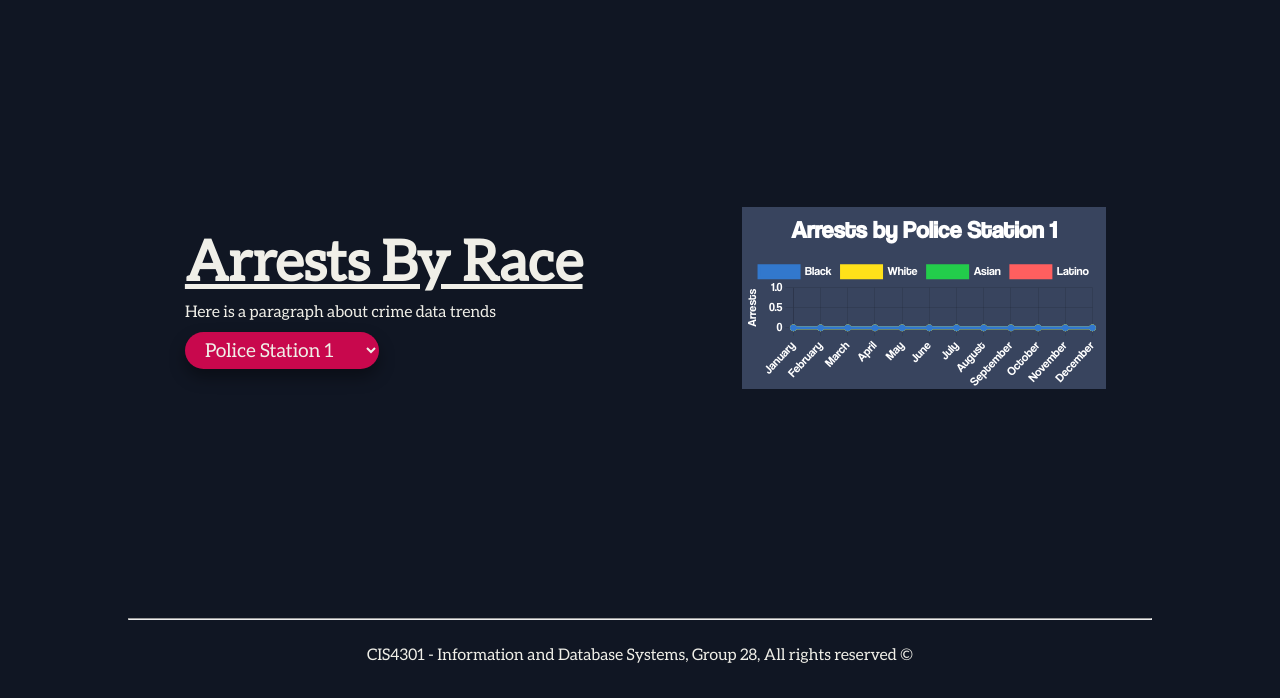
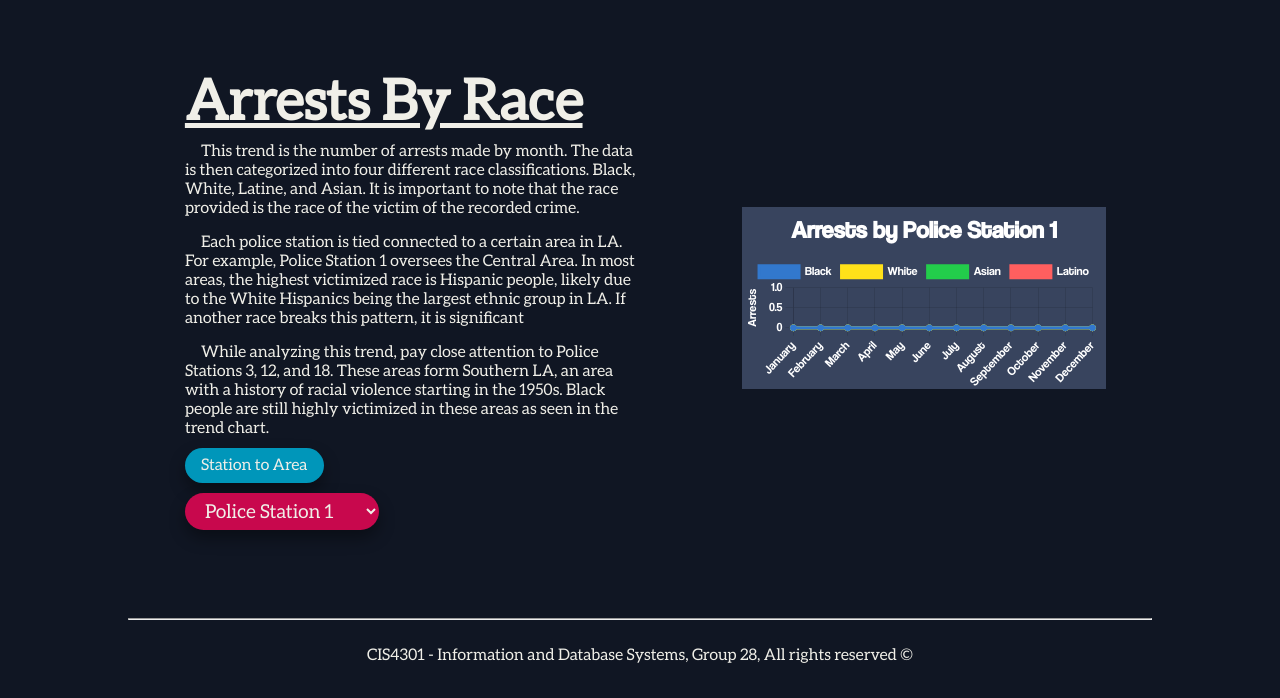
Before and after one commit to Train050/LACrimeDatabase, a website: page FrontEnd/ArrestsByRace.html in a window 1280 px wide. Shown: the part 102-800 px from the top of the page. Drawn offline with nearby package versions, Linux system fonts and the light colour scheme; no server answers.

Commit message:
Analysis of Arrests by Race, Gun Crimes

```diff
--- a/FrontEnd/ArrestsByRace.html
+++ b/FrontEnd/ArrestsByRace.html
@@ -44,7 +44,13 @@
 		<div class="grid__container__left">
 			<div class="grid__content">
 				<h1><u>Arrests By Race</u></h1>
-				<p>Here is a paragraph about crime data trends</p>
+				<p>&emsp;This trend is the number of arrests made by month. The data is then categorized into four different race classifications. Black, White, Latine, and Asian. It is important to note that the race provided is the race of the victim of the recorded crime.</p>
+				<p>&emsp;Each police station is tied connected to a certain area in LA. For example, Police Station 1 oversees the Central Area. In most areas, the highest victimized race is Hispanic people, likely due to the White Hispanics being the largest ethnic group in LA. If another race breaks this pattern, it is significant</p>
+				<p>&emsp;While analyzing this trend, pay close attention to Police Stations 3, 12, and 18. These areas form Southern LA, an area with a history of racial violence starting in the 1950s. Black people are still highly victimized in these areas as seen in the trend chart.</p>
+
+				<button class="button__alt1">
+					<a href="https://lapdonlinestrgeacc.blob.core.usgovcloudapi.net/lapdonlinemedia/2021/12/LAPD-Area-Stations.pdf" class="button__text">Station to Area</a>
+				</button>
 				<form name="ArrestsByRace_Form">
 					<select name="ArrestsByRace_Input" id="ArrestsByRace_Input" onchange="this.form.submit()">
 						<option value="Station1">Police Station 1</option>
@@ -56,13 +62,13 @@
 						<option value="Station7">Police Station 7</option>
 						<option value="Station8">Police Station 8</option>
 						<option value="Station9">Police Station 9</option>
-						<option value="Station16">Police Station 10</option>
-						<option value="Station10">Police Station 11</option>
-						<option value="Station11">Police Station 12</option>
-						<option value="Station12">Police Station 13</option>
-						<option value="Station13">Police Station 14</option>
-						<option value="Station14">Police Station 15</option>
-						<option value="Station15">Police Station 16</option>
+						<option value="Station10">Police Station 10</option>
+						<option value="Station11">Police Station 11</option>
+						<option value="Station12">Police Station 12</option>
+						<option value="Station13">Police Station 13</option>
+						<option value="Station14">Police Station 14</option>
+						<option value="Station15">Police Station 15</option>
+						<option value="Station16">Police Station 16</option>
 						<option value="Station17">Police Station 17</option>
 						<option value="Station18">Police Station 18</option>
 						<option value="Station19">Police Station 19</option>
--- a/FrontEnd/styles.css
+++ b/FrontEnd/styles.css
@@ -134,6 +134,7 @@ select {
 	outline: none;
 	border-radius: 50px;
 	background: #C8084D;
+	margin-top:2%;
 }
 
 .button__alt1 {
```
Also changed, not shown: FrontEnd/About.html (+2 -1 lines), FrontEnd/GunCrimes.html (+4 -1 lines), FrontEnd/index.html (+2 -2 lines).
